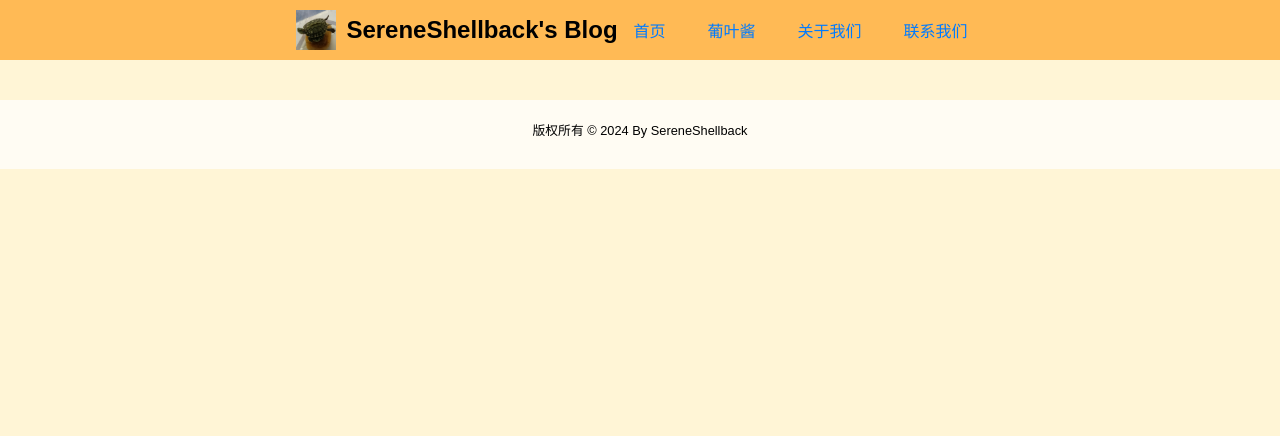
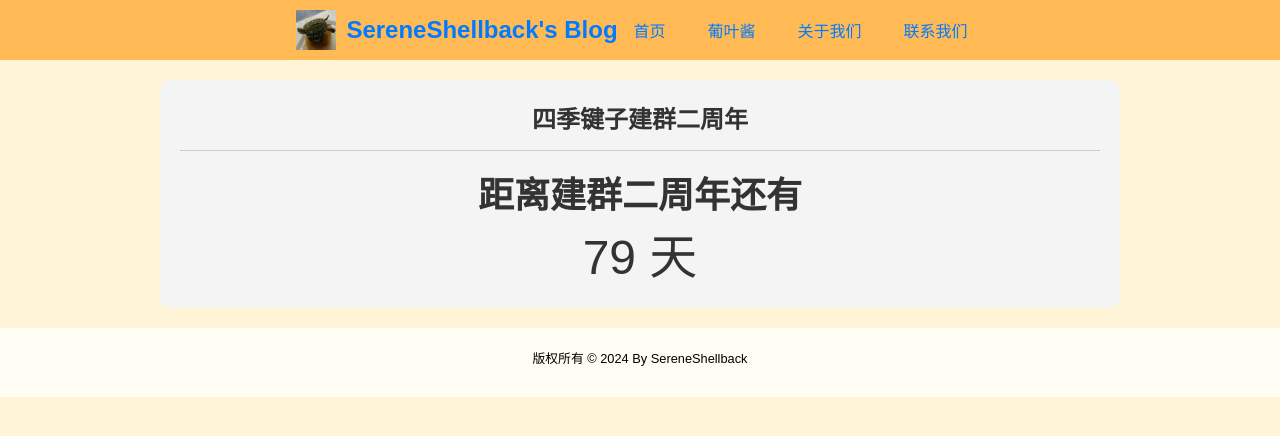
Before and after one commit to Seasoned-Turtle/Seasoned-Turtle.github.io, a plain HTML site: page index.html in a window 1280 px wide. Drawn offline with nearby package versions, Linux system fonts and the light colour scheme; files whose address does not match are found by name.

Commit message:
Add files via upload

```diff
--- /dev/null
+++ b/dao_ji_shi/countdown.js
@@ -0,0 +1,24 @@
+function updateCountdown() {
+    const now = new Date();
+    let anniversary = new Date(now.getFullYear(), 12, 6); // 11 表示 12 月，因为月份从 0 开始
+
+    // 如果今天的日期已经过了今年的建群二周年，则计算到明年的建群二周年
+    if (now > anniversary) {
+        anniversary = new Date(now.getFullYear() + 1, 12, 6);
+    }
+
+    const diff = anniversary - now;
+
+    if (diff > 0) {
+        const days = Math.floor(diff / (1000 * 60 * 60 * 24));
+        document.getElementById('countdown').innerText = `${days} 天`;
+    } else {
+        document.getElementById('countdown').innerText = '建群二周年已过！';
+    }
+}
+
+// 每秒更新一次倒计时
+setInterval(updateCountdown, 1000);
+
+// 页面加载时立即更新一次
+updateCountdown();
--- a/index.html
+++ b/index.html
@@ -18,10 +18,12 @@
 
 <header>
   <div class="logo">
-    <a href="https://sereneshellback.github.io">
+    <a href="./">
       <img src="images/logo.jpg" alt="SereneShellback">
     </a>
+    <a href="./">
     <h1>SereneShellback's Blog</h1>
+    </a>
   </div>
   <!-- 添加按钮 -->
   <button class="menu-toggle">
@@ -30,7 +32,7 @@
     <span></span>
   </button>
   <nav id="navbar">
-    <a href="https://sereneshellback.github.io">首页</a>
+    <a href="./">首页</a>
     <a href="https://sereneshellback.github.io/puyejiang/">葡叶酱</a>
     <a href="about.html">关于我们</a>
     <a href="contact.html">联系我们</a>
@@ -38,7 +40,7 @@
   <!-- 新增一个用于显示导航栏的弹窗 -->
   <div id="nav-popup" class="nav-popup hidden">
     <div class="popup-content">
-      <a href="https://sereneshellback.github.io">首页</a>
+      <a href="./">首页</a>
       <a href="https://sereneshellback.github.io/puyejiang/">葡叶酱</a>
       <a href="about.html">关于我们</a>
       <a href="contact.html">联系我们</a>
@@ -59,6 +61,17 @@
 
 
 <main>
+
+  <section>
+    <h2 style="font-size: 24px; font-family: Arial, sans-serif; color: #333;text-align: center;">
+      四季键子建群二周年
+    </h2>
+    <hr/>
+    <h1 style="font-size: 36px; font-family: Arial, sans-serif; color: #333;text-align: center;">距离建群二周年还有</h1>
+    <div id="countdown" style="font-size: 48px; font-family: Arial, sans-serif; color: #333; text-align: center;"></div>
+
+    <script src="dao_ji_shi/countdown.js"></script>
+  </section>
 <!--  <section id="about">-->
 <!--    <h2>关于我</h2>-->
 <!--    <p>这里是关于我的介绍。</p>-->
@@ -89,6 +102,6 @@
 <footer>
   <p>版权所有 © 2024 By SereneShellback</p>
 </footer>
-<script src="js/index.js"></script>
+<script src="js/styles.js"></script>
 </body>
 </html>
```
